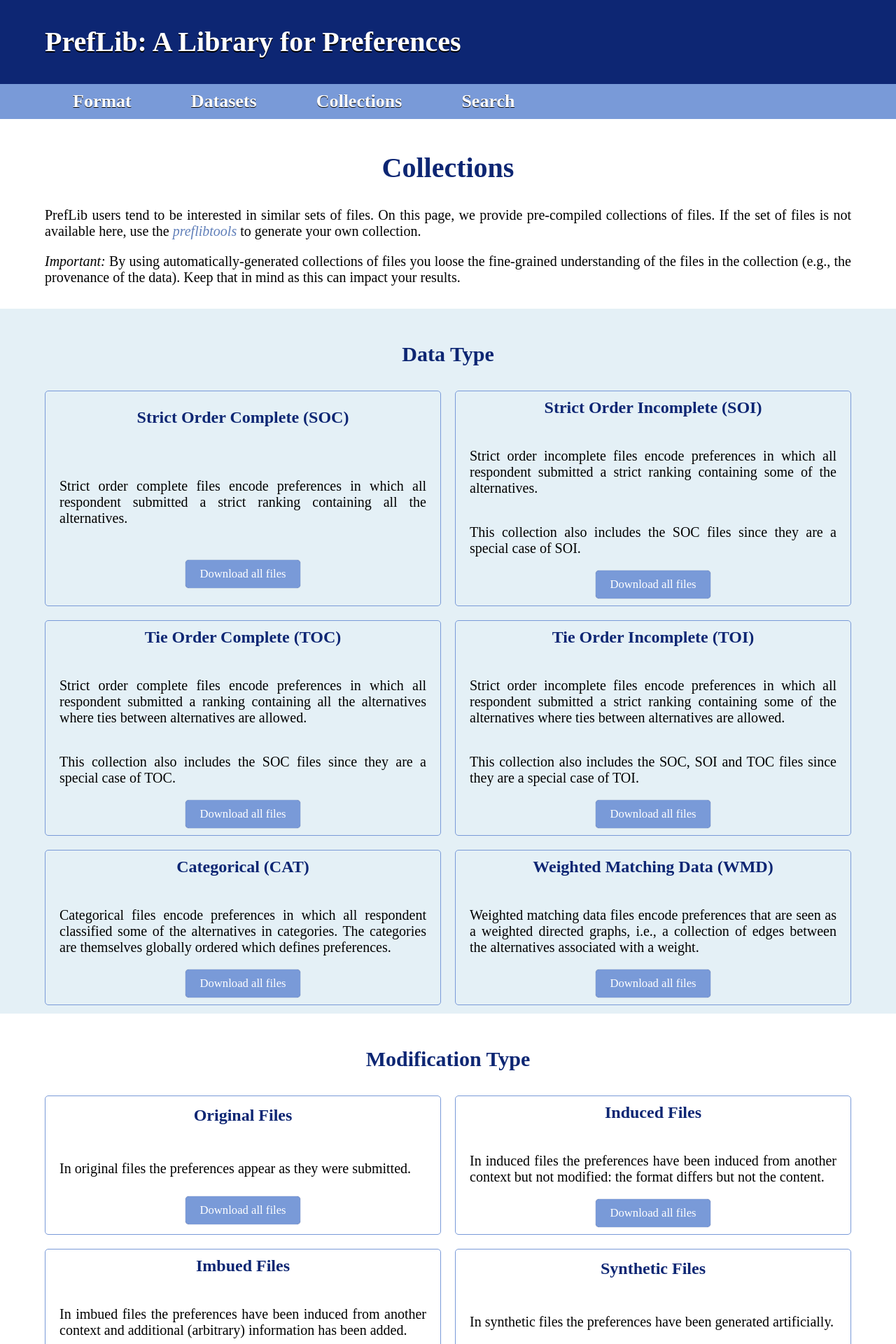
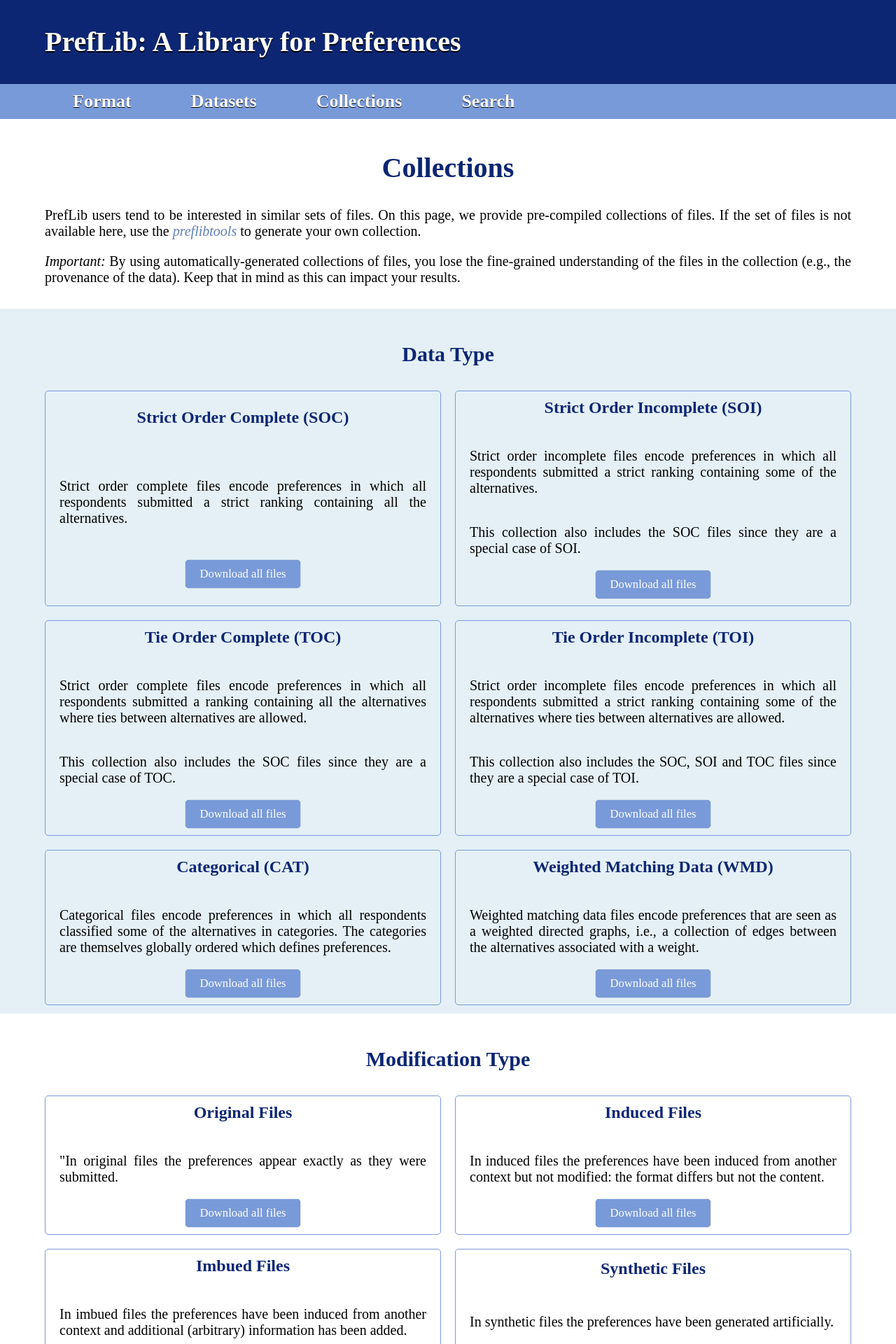
Before and after one commit to PrefLib/PrefLib-Jekyll, a Jekyll site: the page built from preflib/collections.html, in a window 1280 px wide. Shown: the top 1920 px of the page at 70% size. Built offline with Jekyll 4.4.1, drawn with Linux system fonts in a browser that asks for light colours; some web fonts are replaced; some of the changed text lies outside the part shown.

```diff
--- a/preflib/Gemfile
+++ b/preflib/Gemfile
@@ -29,7 +29,7 @@ platforms :mingw, :x64_mingw, :mswin, :jruby do
 end
 
 # Performance-booster for watching directories on Windows
-gem "wdm", "~> 0.1.1", :platforms => [:mingw, :x64_mingw, :mswin]
+gem "wdm", "~> 0.2.0", :platforms => [:mingw, :x64_mingw, :mswin]
 
 # Lock `http_parser.rb` gem to `v0.6.x` on JRuby builds since newer versions of the gem
 # do not have a Java counterpart.
--- a/preflib/assets/css/style.css
+++ b/preflib/assets/css/style.css
@@ -15,6 +15,7 @@ Responsiveness
 @media screen and (max-width: 1100px) {
 	.largeScreen {display: none;}
 }
+
 
 @media screen and (max-width: 1300px) {
 	.extraLargeScreen {display: none;}
@@ -1206,13 +1207,15 @@ Data search page
 
 #search-result {
     display: grid;
-    grid-template-columns: repeat(8, auto);
+    grid-template-columns: auto auto auto auto auto auto auto 3em auto;
 }
 
 #search-result div {
 	height: 100%;
+	line-height: 1.3em;
     display: flex;
     justify-content: center;
+	align-content: center;
     align-items: center;
 	padding: 0 20px;
 }
@@ -1220,6 +1223,7 @@ Data search page
 #search-result .header {
     font-weight: bold;
     cursor: pointer;
+	line-height: 1.6em;
 }
 
 #search-result .column-header.ascending::after {
@@ -1300,6 +1304,30 @@ Data search page
 	background-color: #45a049;
 }
 
+#file-info-bubble {
+    position: absolute;
+    background-color: #f9f9f9;
+    color: #333;
+    padding: 10px;
+    border-radius: 5px;
+    border: 1px solid #ccc;
+    box-shadow: 0px 4px 8px rgba(0, 0, 0, 0.1);
+    z-index: 1000;
+    font-size: 0.8rem;
+	display: grid;
+	grid-template-columns: auto auto;
+	gap: 5px;
+}
+
+#file-info-bubble.hidden {
+	display: none;
+}
+
+.info-header {
+    font-weight: bold;
+	text-align: right;
+}
+
 /* ============
 Collection page
 ============ */
--- a/preflib/collections.html
+++ b/preflib/collections.html
@@ -15,7 +15,7 @@ sitemap:
     </p>
 
     <p>
-        <em>Important:</em> By using automatically-generated collections of files you loose the fine-grained
+        <em>Important:</em> By using automatically-generated collections of files, you lose the fine-grained
         understanding of the files in the collection (e.g., the provenance of the data). Keep that
         in mind as this can impact your results.
     </p>
@@ -27,14 +27,14 @@ sitemap:
     <div class="collections-wrap">
         <div class="collection-wrap">
             <h3>Strict Order Complete (SOC)</h3>
-            <p>Strict order complete files encode preferences in which all respondent submitted a strict ranking containing all the alternatives.</p>
+            <p>Strict order complete files encode preferences in which all respondents submitted a strict ranking containing all the alternatives.</p>
             <div class="collection-button button-wrapper">
                 <a href="https://github.com/PrefLib/PrefLib-Data/releases/download/v1.0/type_soc.zip" class="download-button">Download all files</a>
             </div>
         </div>
         <div class="collection-wrap">
             <h3>Strict Order Incomplete (SOI)</h3>
-            <p>Strict order incomplete files encode preferences in which all respondent submitted a strict ranking containing some of the alternatives.</p>
+            <p>Strict order incomplete files encode preferences in which all respondents submitted a strict ranking containing some of the alternatives.</p>
             <p>This collection also includes the SOC files since they are a special case of SOI.</p>
             <div class="collection-button button-wrapper">
                 <a href="https://github.com/PrefLib/PrefLib-Data/releases/download/v1.0/type_soi.zip" class="download-button">Download all files</a>
@@ -43,7 +43,7 @@ sitemap:
 
         <div class="collection-wrap">
             <h3>Tie Order Complete (TOC)</h3>
-            <p>Strict order complete files encode preferences in which all respondent submitted a ranking containing all the alternatives where ties between alternatives are allowed.</p>
+            <p>Strict order complete files encode preferences in which all respondents submitted a ranking containing all the alternatives where ties between alternatives are allowed.</p>
             <p>This collection also includes the SOC files since they are a special case of TOC.</p>
             <div class="collection-button button-wrapper">
                 <a href="https://github.com/PrefLib/PrefLib-Data/releases/download/v1.0/type_toc.zip" class="download-button">Download all files</a>
@@ -51,7 +51,7 @@ sitemap:
         </div>
         <div class="collection-wrap">
             <h3>Tie Order Incomplete (TOI)</h3>
-            <p>Strict order incomplete files encode preferences in which all respondent submitted a strict ranking containing some of the alternatives where ties between alternatives are allowed.</p>
+            <p>Strict order incomplete files encode preferences in which all respondents submitted a strict ranking containing some of the alternatives where ties between alternatives are allowed.</p>
             <p>This collection also includes the SOC, SOI and TOC files since they are a special case of TOI.</p>
             <div class="collection-button button-wrapper">
                 <a href="https://github.com/PrefLib/PrefLib-Data/releases/download/v1.0/type_toi.zip" class="download-button">Download all files</a>
@@ -59,16 +59,16 @@ sitemap:
         </div>
         <div class="collection-wrap">
             <h3>Categorical (CAT)</h3>
-            <p>Categorical files encode preferences in which all respondent classified some of the alternatives in categories. The categories are themselves globally ordered which defines preferences.</p>
+            <p>Categorical files encode preferences in which all respondents classified some of the alternatives in categories. The categories are themselves globally ordered which defines preferences.</p>
             <div class="collection-button button-wrapper">
-                <a href="https://github.com/PrefLib/PrefLib-Data/releases/download/v1.0/type_toi.zip" class="download-button">Download all files</a>
+                <a href="https://github.com/PrefLib/PrefLib-Data/releases/download/v1.0/type_cat.zip" class="download-button">Download all files</a>
             </div>
         </div>
         <div class="collection-wrap">
             <h3>Weighted Matching Data (WMD)</h3>
             <p>Weighted matching data files encode preferences that are seen as a weighted directed graphs, i.e., a collection of edges between the alternatives associated with a weight.</p>
             <div class="collection-button button-wrapper">
-                <a href="https://github.com/PrefLib/PrefLib-Data/releases/download/v1.0/type_toi.zip" class="download-button">Download all files</a>
+                <a href="https://github.com/PrefLib/PrefLib-Data/releases/download/v1.0/type_wmd.zip" class="download-button">Download all files</a>
             </div>
         </div>
     </div>
@@ -79,7 +79,7 @@ sitemap:
     <div class="collections-wrap">
         <div class="collection-wrap">
             <h3>Original Files</h3>
-            <p>In original files the preferences appear as they were submitted.</p>
+            <p>"In original files the preferences appear exactly as they were submitted.</p>
             <div class="collection-button button-wrapper">
                 <a href="https://github.com/PrefLib/PrefLib-Data/releases/download/v1.0/modif_original.zip" class="download-button">Download all files</a>
             </div>
@@ -114,7 +114,7 @@ sitemap:
         <div class="collection-wrap">
             <h3>Strict Preferences</h3>
             <p>
-                In strict preferences files the respondent ordered the alternatives in a strict manner: no ties is allowed.
+                In strict preferences files the respondents ordered the alternatives in a strict manner: no ties is allowed.
             </p>
             <p>This should contain all SOC and SOI files (otherwise, there is a problem with the database).</p>
             <div class="collection-button button-wrapper">
@@ -124,7 +124,7 @@ sitemap:
         <div class="collection-wrap">
             <h3>Complete Preferences</h3>
             <p>
-                In complete preferences files the respondent reported their preferences for all the alternatives.
+                In complete preferences files the respondents reported their preferences for all the alternatives.
             </p>
             <p>This should contain all SOC and TOC files, together with the CAT files that are complete.</p>
             <div class="collection-button button-wrapper">
@@ -147,5 +147,47 @@ sitemap:
                 <a href="https://github.com/PrefLib/PrefLib-Data/releases/download/v1.0/prop_isApproval.zip" class="download-button">Download all files</a>
             </div>
         </div>
+        <div class="collection-wrap">
+            <h3>Single-Peaked Preferences</h3>
+            <p>
+                Single-peaked files correspond to cases in which the alternatives can be arranged on a one-dimensional axis
+                that is consistent with the preferences of all the respondents.
+                Check the <a href="https://en.wikipedia.org/wiki/Single_peaked_preferences">Wikipedia page</a> for more information.
+            </p>
+            <p>
+                <em>Disclaimer:</em> This is computed on all SOC files, and the TOC files with no more than 15 alternatives.
+                This collection may thus be incomplete.
+            </p>
+            <div class="collection-button button-wrapper">
+                <a href="https://github.com/PrefLib/PrefLib-Data/releases/download/v1.0/prop_isSP.zip" class="download-button">Download all files</a>
+            </div>
+        </div>
+        <div class="collection-wrap">
+            <h3>Single-Peaked on a Tree Preferences</h3>
+            <p>
+                Single-peaked on a tree files correspond to cases in which the alternatives can be arranged on a tree structure
+                that is consistent with the preferences of all the respondents.
+                Check <a href="https://arxiv.org/abs/2205.09092">this paper, Section 3.5,</a> for more information.
+            </p>
+            <p>
+                <em>Disclaimer:</em> This is only computed on SOC files (all of them). This collection may thus be incomplete.
+            </p>
+            <div class="collection-button button-wrapper">
+                <a href="https://github.com/PrefLib/PrefLib-Data/releases/download/v1.0/prop_isSPTree.zip" class="download-button">Download all files</a>
+            </div>
+        </div>
+        <div class="collection-wrap">
+            <h3>Single-Crossing Preferences</h3>
+            <p>
+                Single-crossing  files correspond to cases in which the preferences can be ordered in a one-dimensional manner.
+                Check <a href="https://arxiv.org/abs/2205.09092">this paper, Section 3.3,</a> for more information.
+            </p>
+            <p>
+                <em>Disclaimer:</em> This is only computed on SOC files (all of them). This collection may thus be incomplete.
+            </p>
+            <div class="collection-button button-wrapper">
+                <a href="https://github.com/PrefLib/PrefLib-Data/releases/download/v1.0/prop_isSC.zip" class="download-button">Download all files</a>
+            </div>
+        </div>
     </div>
 </section>
```
Also changed, not shown: preflib/_data/datasets.yml (+125 -125 lines), preflib/search.html (+141 -78 lines), scripts/import_dataset.py (+3 -6 lines), scripts/test_broken_links.py (+5 -5 lines), 1 other file.
